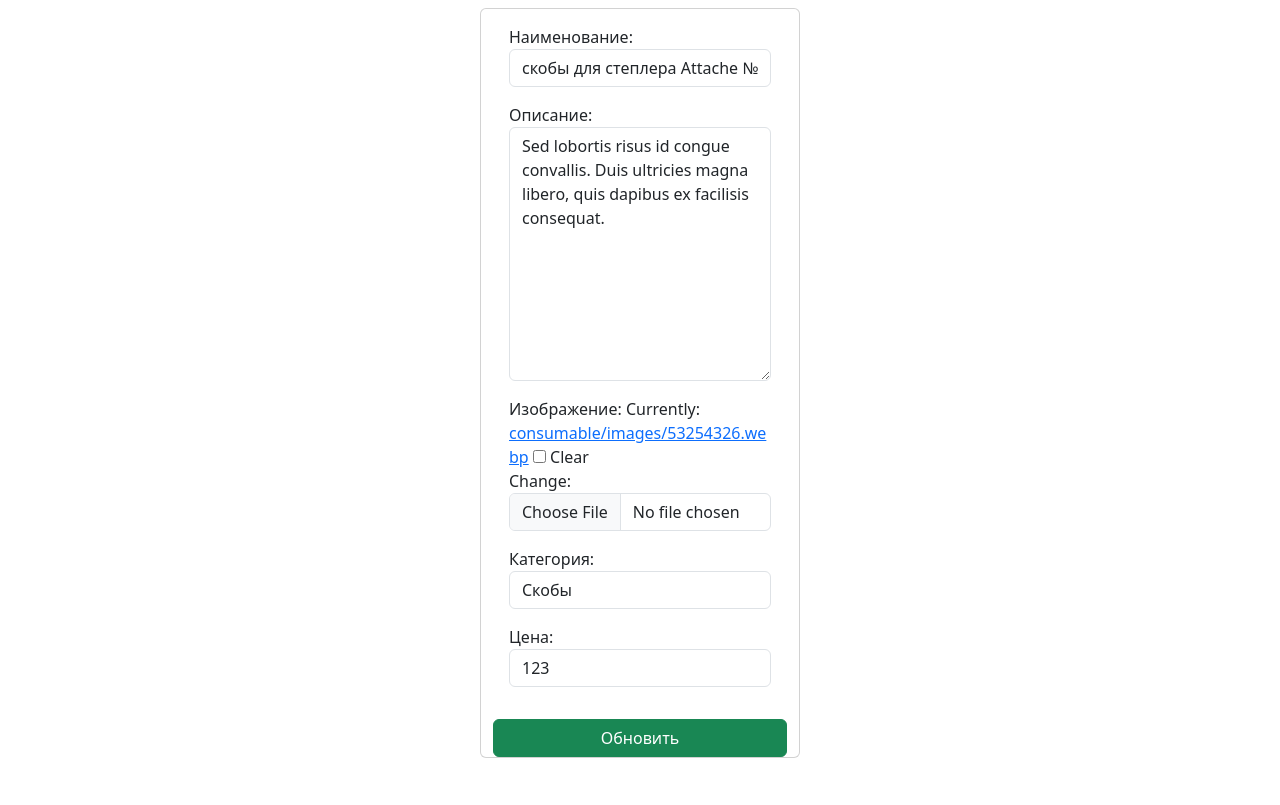
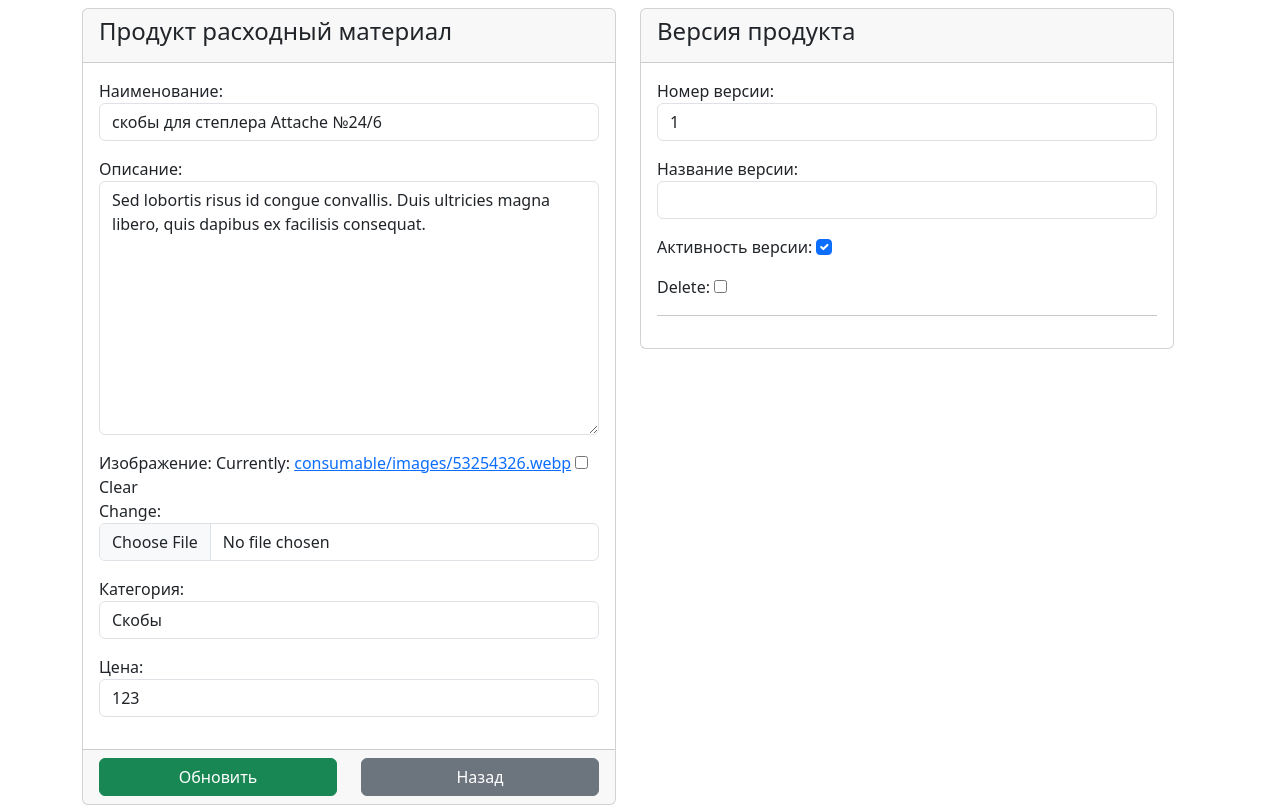
Before and after one commit to AlexandrBxbrxv/dz_19_2, a Django app: page /consumable/update/8 in a window 1280 px wide. Shown: the part 60-865 px from the top of the page. Before the commit the page ends 818 px from the top, so only its background shows below. Run offline with Django 5.2, Linux system fonts and the light colour scheme; data comes from the database, SQL or seed files in the repository; data that the repository does not hold is empty.

Commit message:
+ кнопка назад

```diff
--- a/catalog/templates/catalog/consumable_form.html
+++ b/catalog/templates/catalog/consumable_form.html
@@ -1,23 +1,54 @@
 {% extends 'catalog/base.html' %}
 
 {% block content %}
-<div class="container col-6">
+<div class="container">
   <div class="row">
-    <div class="container col-6">
-      <form class="row" method="post" enctype="multipart/form-data">
+    <form class="row" method="post" enctype="multipart/form-data">
+
+      <div class="container col-6">
         <div class="card">
+          <div class="card-header">
+            <h4>Продукт расходный материал</h4>
+          </div>
           <div class="card-body">
             {% csrf_token %}
             {{ form.as_p }}
           </div>
-          {% if object %}
-          <button class="btn btn-success" type="submit">Обновить</button>
-          {% else %}
-          <button class="btn btn-success" type="submit">Создать</button>
-          {% endif %}
+          <div class="card-footer">
+            <div class="row">
+              <div class="col-6">
+                {% if object %}
+                <button class="btn btn-success col-12" type="submit">Обновить</button>
+                {% else %}
+                <button class="btn btn-success col-12" type="submit">Создать</button>
+                {% endif %}
+              </div>
+              <div class="col-6">
+                <a class="btn btn-secondary col-12" href="{% url 'catalog:consumables' %}">Назад</a>
+              </div>
+            </div>
+          </div>
         </div>
-      </form>
-    </div>
+      </div>
+
+      <div class="col-6">
+        {% if object %}
+        <div class="card">
+          <div class="card-header">
+            <h4>Версия продукта</h4>
+          </div>
+          {{ formset.management_form }}
+          {% for form in formset.forms %}
+          <div class="card-body">
+            {{ form.as_p }}
+            <hr>
+          </div>
+          {% endfor %}
+        </div>
+        {% endif %}
+      </div>
+
+    </form>
   </div>
 </div>
 {% endblock %}
```
